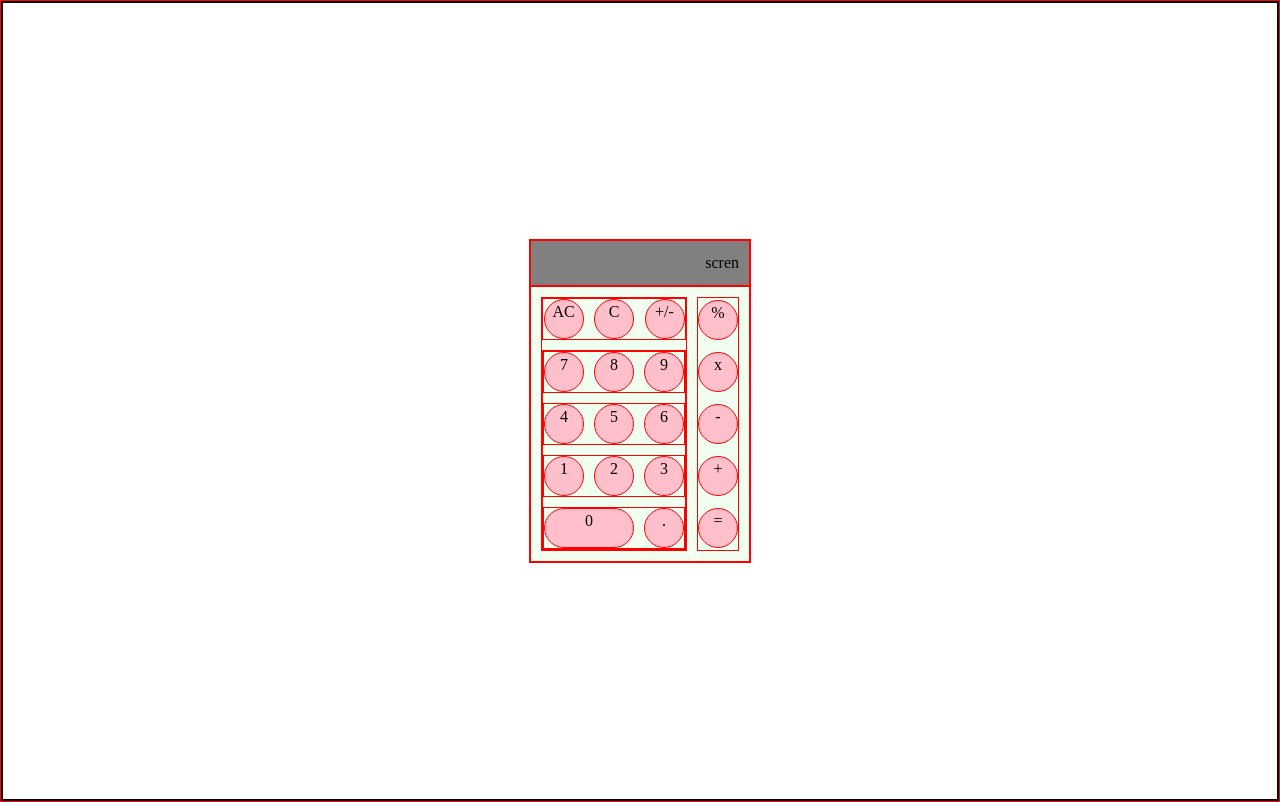
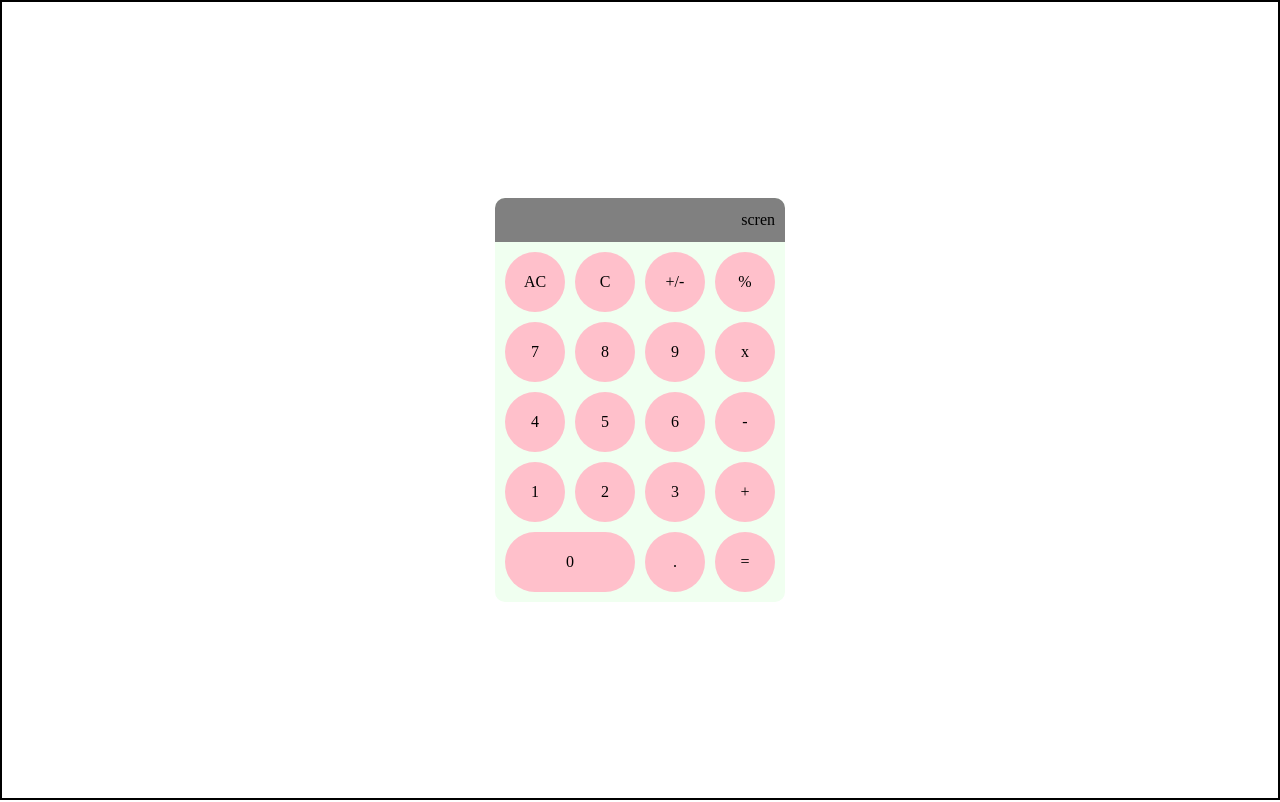
Before and after one commit to ccellis/odin-calculator, a plain HTML site: page index.html in a window 1280 px wide. Drawn offline with Linux system fonts and the light colour scheme.

Commit message:
Fix overall corner radius and button text centering

```diff
--- a/styles.css
+++ b/styles.css
@@ -27,9 +27,9 @@ p, h1, h2, h3, h4, h5, h6 {
 }
 
 /* My CSS */
-* {
+/* * {
     border: 1px solid red;
-}
+} */
 
 body {
     min-height : 100vh;
@@ -43,6 +43,7 @@ body {
     /* width: 300px;
     height: 400px; */
     background: honeydew;
+    border-radius: 10px;
 
     display: flex;
     flex-direction: column;
@@ -51,6 +52,8 @@ body {
 
 .screen {
     background-color: gray;
+    border-top-left-radius: 10px;
+    border-top-right-radius: 10px;
     padding: 10px;
     text-align: right;
 }
@@ -96,13 +99,17 @@ body {
 }
 
 .button {
-    width: 40px;
-    height: 40px;
+    width: 60px;
+    height: 60px;
     background-color: pink;
-    border-radius: 20px;
+    border-radius: 30px;
     text-align: center;
+
+    display: flex;
+    justify-content: center;
+    align-items: center;
 }
 
 .zero {
-    width: 90px;
+    width: 130px; /* 2x button width + gap */
 }
```
